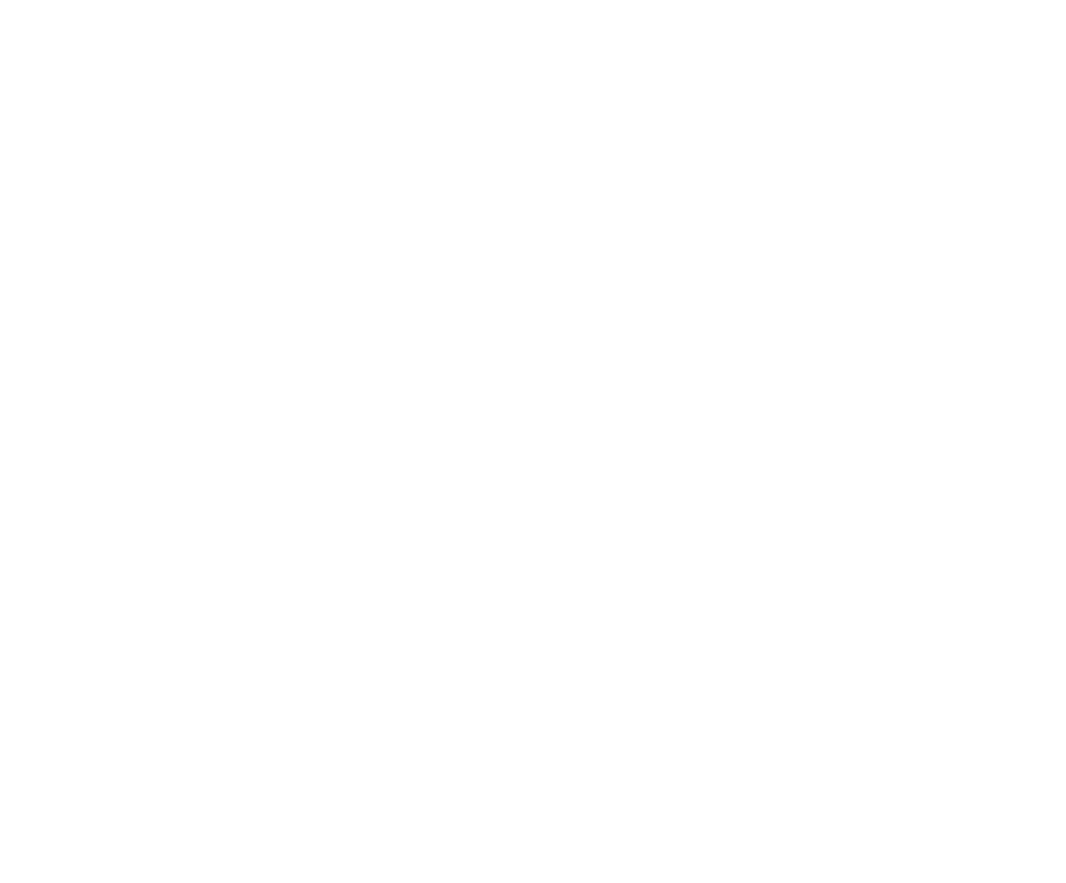
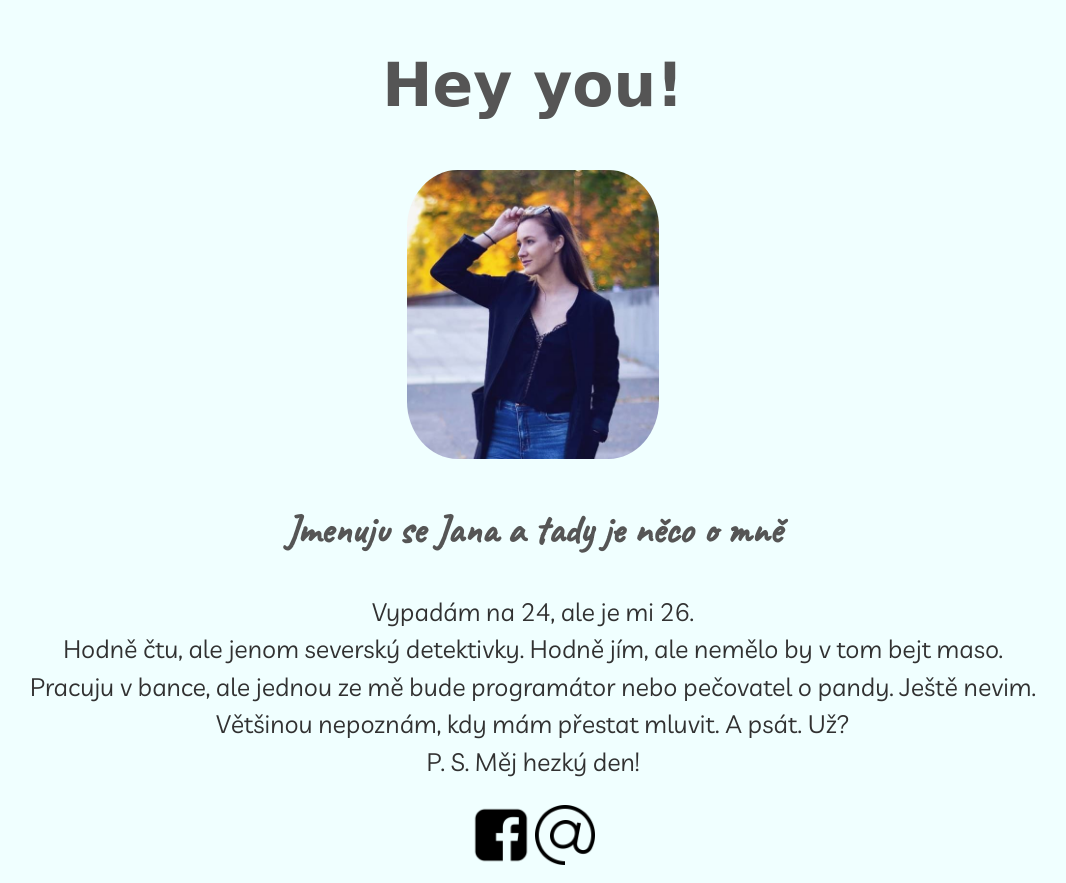
Before and after one commit to tvorimweb-2019-praha-podzim/projekt01-vizitka-davidkovajana, a plain HTML site: page index.html in a window 1280 px wide. Shown: the whole page, without its empty margins (107-1173 px from the left). Before the commit the page ends 800 px from the top, so only its background shows below. Drawn offline with Linux system fonts and the light colour scheme; a web font is replaced by a local one.

Commit message:
Všechny soubory
Nahrání veškerých souborů

```diff
--- a/index.html
+++ b/index.html
@@ -1,18 +1,45 @@
-<!--
-Vytvoř osobní vizitku se:
+<!DOCTYPE html>
+<html lang="en">
+<head>
+    <meta charset="UTF-8">
+    <meta name="viewport" content="width=device-width, initial-scale=1.0">
+    <meta http-equiv="X-UA-Compatible" content="ie=edge">
+    <title>Document</title>
 
-- jménem,
-- krátkým odstavcem o sobě,
-- odkazem na svůj profil,
-- vlastní fotkou (aby tě lektoři poznali),
-- odkazem na svůj e-mail.
+    <link href="https://fonts.googleapis.com/css?family=Mansalva&display=swap" rel="stylesheet">
 
-Vizitku ostyluj pomocí CSS:
+    <link href="https://fonts.googleapis.com/css?family=Belleza|Caveat|Didact+Gothic|Livvic&display=swap&subset=latin-ext" rel="stylesheet">
 
-- Nastav barvu pozadí, popředí
-- Uprav velikost písma, zarovnání textu
-- Přidej si vlastní písmo např. z Google Fonts
-- Další vlastnosti dle vlastního uvážení
 
-Tip: Webdesign In 4 Minutes https://jgthms.com/web-design-in-4-minutes/
--->
+    <link rel="stylesheet" href="style.css">
+
+</head>
+<body>
+    <header>
+        <h1>Hey you!</h1>
+    </header>
+    <section id="foto" class="foto">
+        <img class="obrazek-foto" src="foto.JPG">
+    </section>
+
+    <section id="text" class="text">
+
+        <h2>
+            Jmenuju se Jana a tady je něco o mně
+
+        </h2>
+
+        <p>
+            Vypadám na 24, ale je mi 26. <br> Hodně čtu, ale jenom severský detektivky. Hodně jím, ale nemělo by v tom bejt maso. <br> Pracuju v bance, ale jednou ze mě bude
+            programátor nebo pečovatel o pandy. Ještě nevim. <br> Většinou nepoznám, kdy mám přestat
+            mluvit. A psát. Už? <br> P. S. Měj hezký den!
+        </p>
+    </section>
+   <div id="profil" class="profil">
+        <section id="profil" class="profil">
+           <a href="https://www.facebook.com/jani.davidkova"><img src="fb.png" class="obrazek-fb"></a>
+           <a href="mailto:davidkova.jana@email.cz"><img src="email.png" class="obrazek-email"></a>
+        </section>
+    </div>
+</body>
+</html>
--- /dev/null
+++ b/style.css
@@ -0,0 +1,59 @@
+body {
+    background-color: azure;
+    line-height: 1.5;
+}
+
+.foto {
+    text-align: center;
+}
+
+.obrazek-foto {
+    border-radius: 20%;
+    width: 20%;
+    height: 20%;
+}
+
+h1 {
+    text-align: center;
+    font-family: 'Mansalva', cursive;
+    color: #555555;
+    font-size: 60px;
+}
+
+h2 {
+    text-align: center;
+    font-family: 'caveat', sans-serif;
+    color: #555555;
+    font-style: bold;
+    font-size: 40px;
+}
+
+p {
+    text-align: center;
+    font-family: 'Livvic', sans-serif;
+    color: #313131;
+    font-size: 25px;
+    line-height: 1.5;
+}
+
+a {
+    text-align: center;
+    font-family: 'Livvic', sans-serif;
+    color: #555555;
+    font-size: 25px;
+    line-height: 1.5;
+}
+
+.obrazek-fb {
+    width: 60px;
+    height: 60px;
+}
+
+.profil {
+    text-align: center;
+}
+
+.obrazek-email {
+    width: 60px;
+    height: 60px;
+}
```
Also changed, not shown: email.png (added), fb.png (added), foto.JPG (added).
